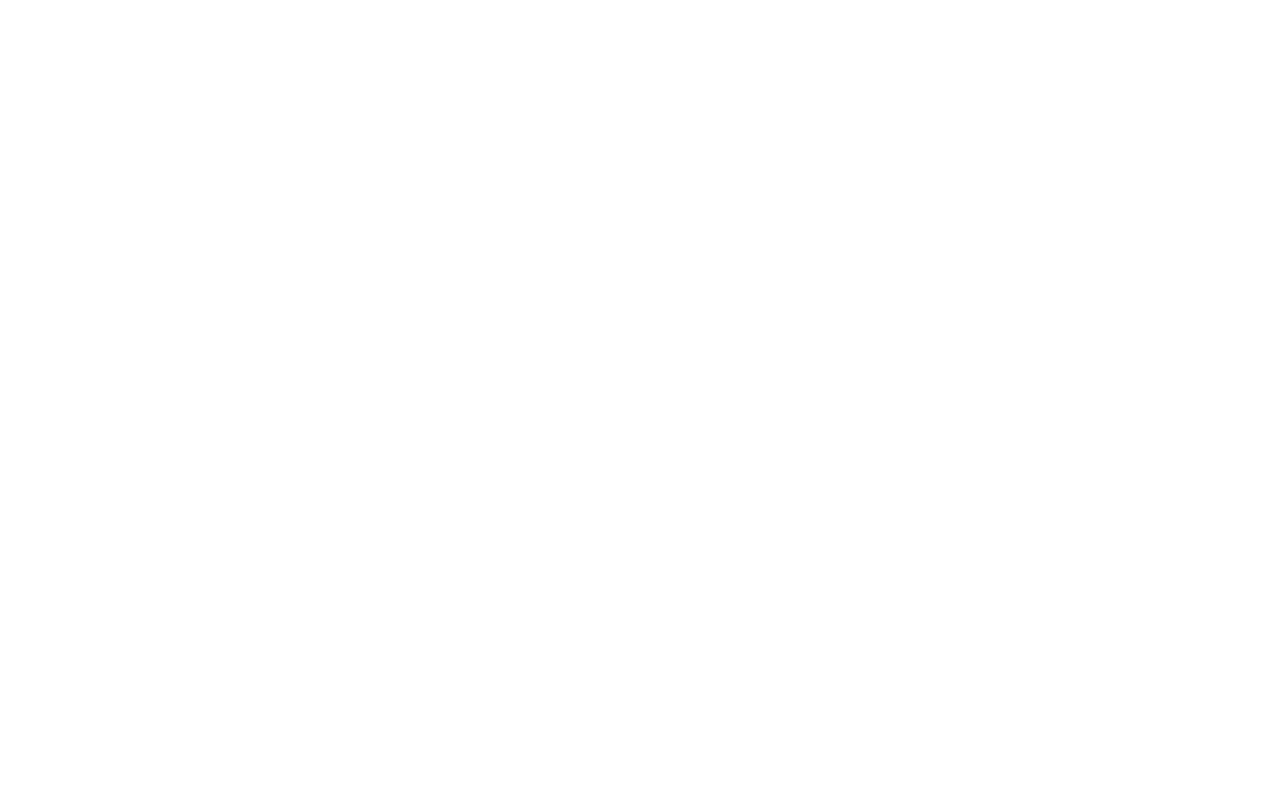
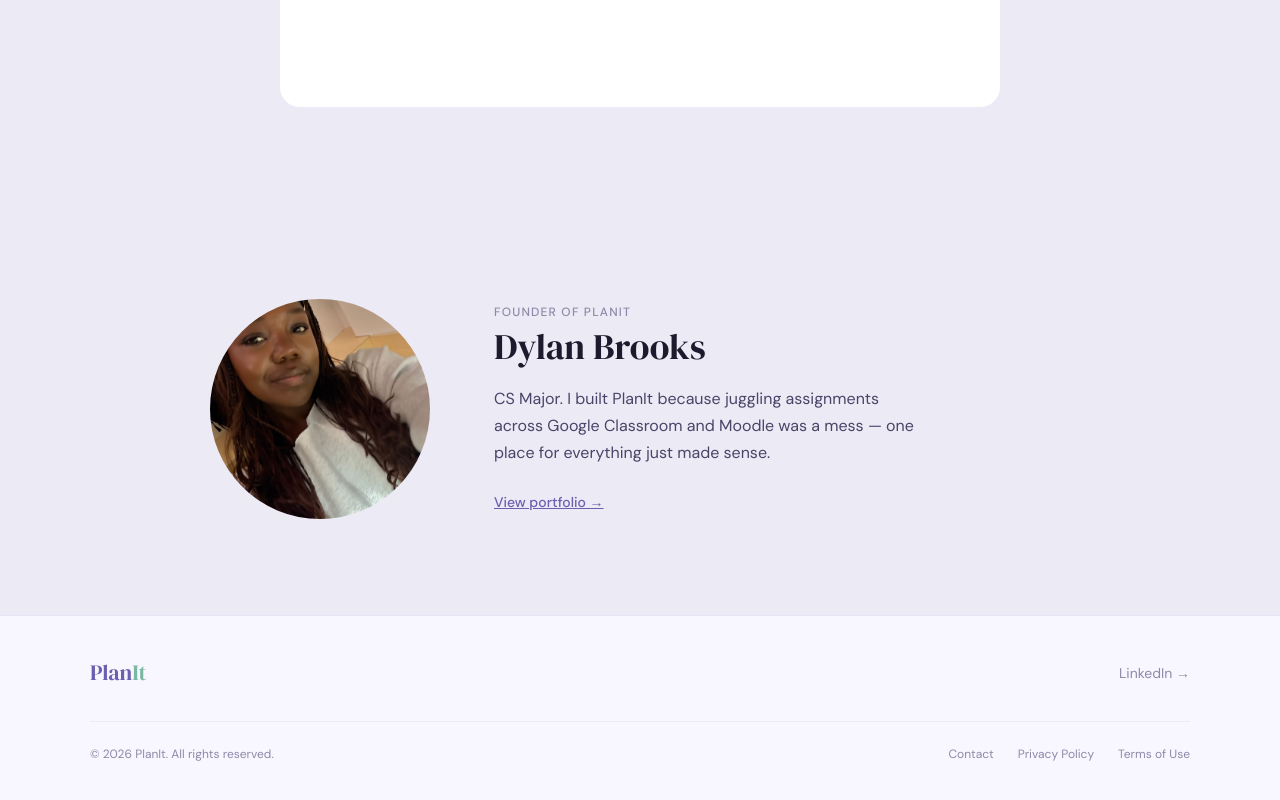
Before and after one commit to Dylan-Brooks2/PlanIt, a Next.js app: page / in a window 1280 px wide. Shown: the part 1074-1874 px from the top of the page. Before the commit the page ends 800 px from the top, so only its background shows below. Built offline with nearby package versions, Linux system fonts and the light colour scheme.

Commit message:
add founder section and footer

```diff
--- a/next.config.ts
+++ b/next.config.ts
@@ -3,6 +3,7 @@
 
 const nextConfig: NextConfig = {
   outputFileTracingRoot: path.join(__dirname, "../"),
+  turbopack: {},
   webpack: (config) => {
     config.watchOptions = {
       poll: 1000,
--- a/src/app/page.tsx
+++ b/src/app/page.tsx
@@ -103,6 +103,94 @@
           </div>
         </div>
       </div>
+      {/* Video Demo Section */}
+      <section className="bg-[#ECEAF5] px-11 py-24">
+        <div className="mx-auto flex aspect-video max-w-[720px] items-center justify-center rounded-[20px] bg-white">
+          <div className="text-ink-mute text-[48px]">▶</div>
+        </div>
+      </section>
+
+      {/* About / Founder Section */}
+      <section className="bg-[#ECEAF5] px-11 py-24">
+        <div className="mx-auto flex max-w-[860px] items-center gap-16">
+          <img
+            src="/dylan-brooks.jpg"
+            alt="Dylan Brooks"
+            className="size-[220px] flex-shrink-0 rounded-full object-cover"
+          />
+          {/* Bio */}
+          <div>
+            <p className="text-ink-mute mb-1 text-xs font-medium tracking-widest uppercase">
+              Founder of PlanIt
+            </p>
+            <h2 className="text-ink mb-4 font-serif text-[36px] leading-tight">
+              Dylan Brooks
+            </h2>
+            <p className="text-ink-mid mb-6 max-w-[420px] text-[16px] leading-[1.7]">
+              CS Major. I built PlanIt because juggling assignments across
+              Google Classroom and Moodle was a mess — one place for everything
+              just made sense.
+            </p>
+            <a
+              href="https://dylan-brooks2.github.io/Dylan-Brooks-Portfolio/"
+              className="text-deep-purple text-[14px] font-medium underline"
+              target="_blank"
+              rel="noopener noreferrer"
+            >
+              View portfolio →
+            </a>
+          </div>
+        </div>
+      </section>
+
+      {/* Footer */}
+      <footer className="bg-bg border-t border-[rgba(107,95,175,0.12)] px-11 py-10">
+        <div className="mx-auto max-w-[1100px]">
+          {/* Top row */}
+          <div className="mb-8 flex items-center justify-between">
+            {/* Logo */}
+            <div className="text-deep-purple font-serif text-[22px]">
+              Plan<span className="text-sage">It</span>
+            </div>
+            {/* LinkedIn */}
+            <a
+              href="https://linkedin.com/in/dylan-brooks"
+              target="_blank"
+              rel="noopener noreferrer"
+              className="text-ink-mute hover:text-deep-purple text-sm no-underline transition-colors"
+            >
+              LinkedIn →
+            </a>
+          </div>
+
+          {/* Bottom row */}
+          <div className="flex items-center justify-between border-t border-[rgba(107,95,175,0.08)] pt-6">
+            <p className="text-ink-mute text-xs">
+              © 2026 PlanIt. All rights reserved.
+            </p>
+            <div className="flex gap-6">
+              <a
+                href="mailto:dylanbrooks0215@gmail.com"
+                className="text-ink-mute hover:text-deep-purple text-xs no-underline transition-colors"
+              >
+                Contact
+              </a>
+              <a
+                href="#"
+                className="text-ink-mute hover:text-deep-purple text-xs no-underline transition-colors"
+              >
+                Privacy Policy
+              </a>
+              <a
+                href="#"
+                className="text-ink-mute hover:text-deep-purple text-xs no-underline transition-colors"
+              >
+                Terms of Use
+              </a>
+            </div>
+          </div>
+        </div>
+      </footer>
     </>
   )
 }
```
Also changed, not shown: public/dylan-brooks.jpg (added).
